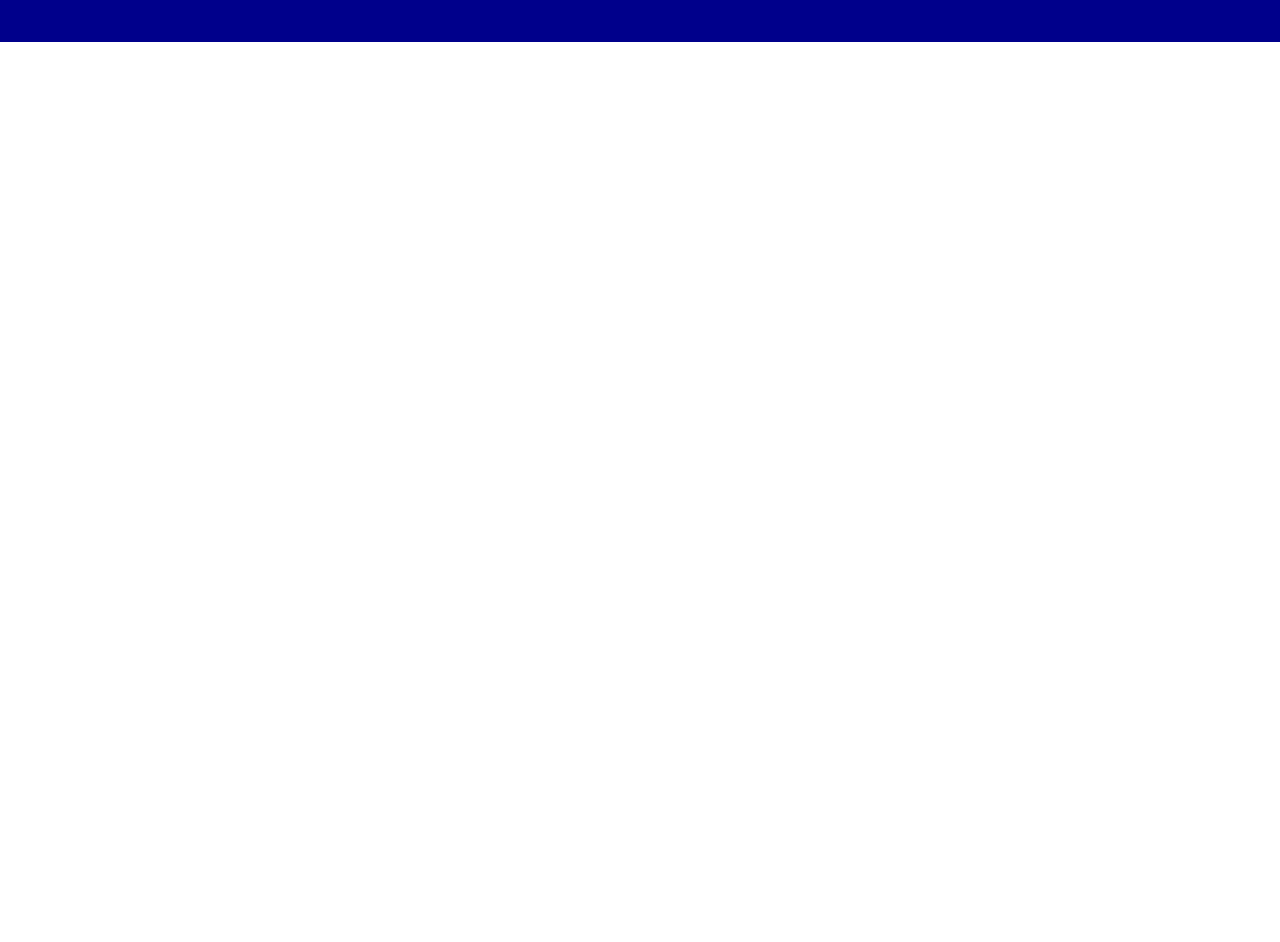
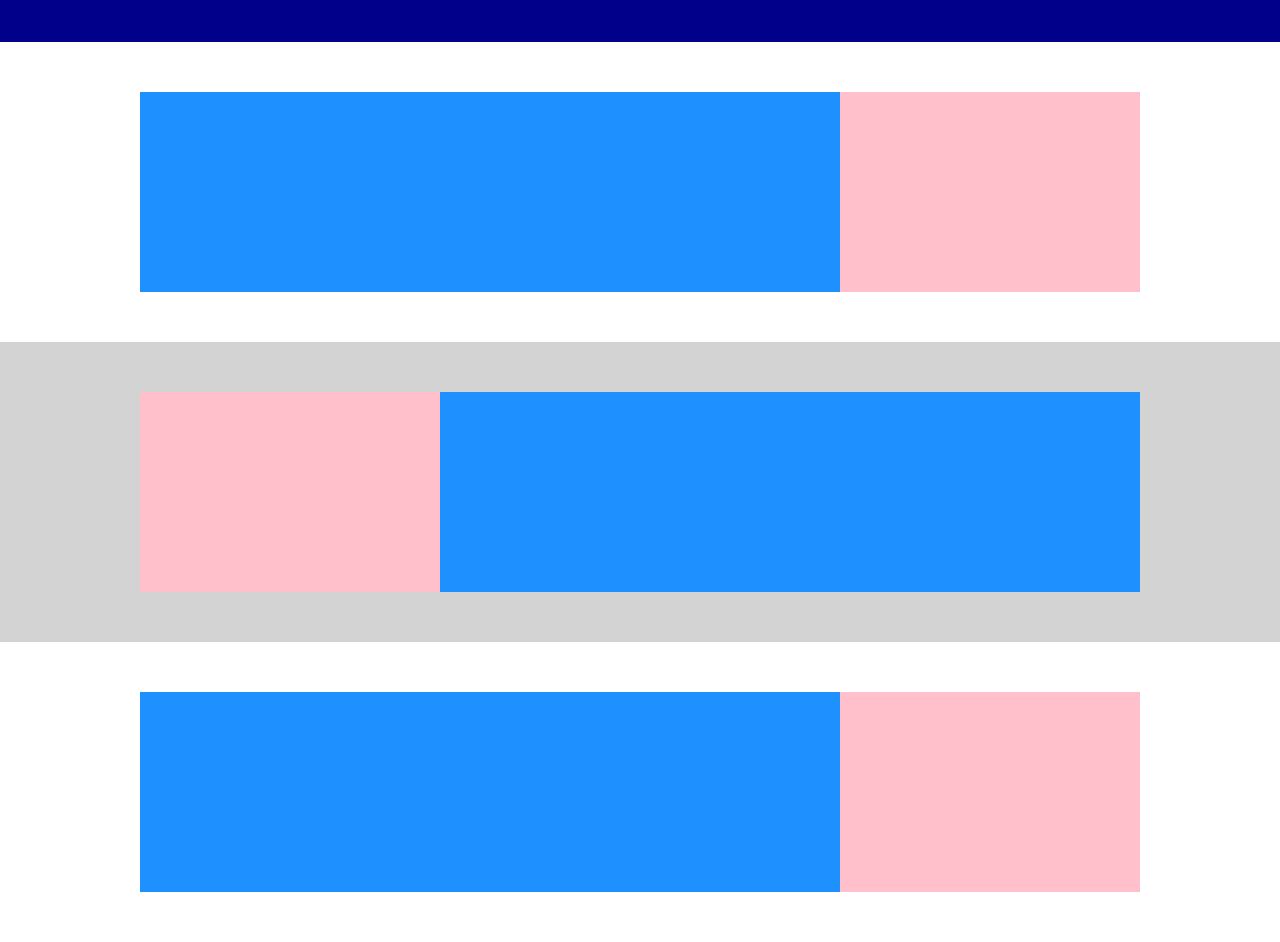
Before and after one commit to ubska/htmlcss-struttura-discord, a plain HTML site: page index.html in a window 1280 px wide. Shown: the part 281-1223 px from the top of the page. Before the commit the page ends 800 px from the top, so only its background shows below. Drawn offline with Linux system fonts and the light colour scheme.

Commit message:
main-section

```diff
--- a/css/style.css
+++ b/css/style.css
@@ -12,7 +12,7 @@ header {
 
 nav {
     display: flex;
-    justify-content: space-around;
+    justify-content: space-evenly;
     align-items: center;
     flex-wrap: wrap;
 }
@@ -44,3 +44,35 @@ div {
     width: 700px;
     height: 200px;
 }
+
+/* main-section */
+.section1 {
+    display: flex;
+    justify-content: center;
+    align-items: center;
+    width: 100%;
+    min-height: 300px;
+    background-color: white;
+}
+
+.picture {
+    min-width: 400px;
+    min-height: 150px;
+    background-color: #1e90ff
+}
+
+.picture-text {
+    max-width: 300px;
+    min-height: 150px;
+    background-color: #ffc0cb
+}
+
+.section2 {
+    display: flex;
+    justify-content: center;
+    align-items: center;
+    flex-direction: row-reverse;
+    width: 100%;
+    min-height: 300px;
+    background-color: #d3d3d3;
+}
--- a/index.html
+++ b/index.html
@@ -43,5 +43,23 @@
                 </div>
             </div>
         </header>
+            <!-- main-content -->
+        <main>
+            <!-- main-section-1 -->
+            <div class="section1">
+                <div class="picture"></div>
+                <div class="picture-text"></div>
+            </div>
+            <!-- main-section-2 -->
+            <div class="section2">
+                <div class="picture"></div>
+                <div class="picture-text"></div>
+            </div>
+            <!-- main-section-3 -->
+            <div class="section1">
+                <div class="picture"></div>
+                <div class="picture-text"></div>
+            </div>
+        </main>
 </body>
 </html>
```
